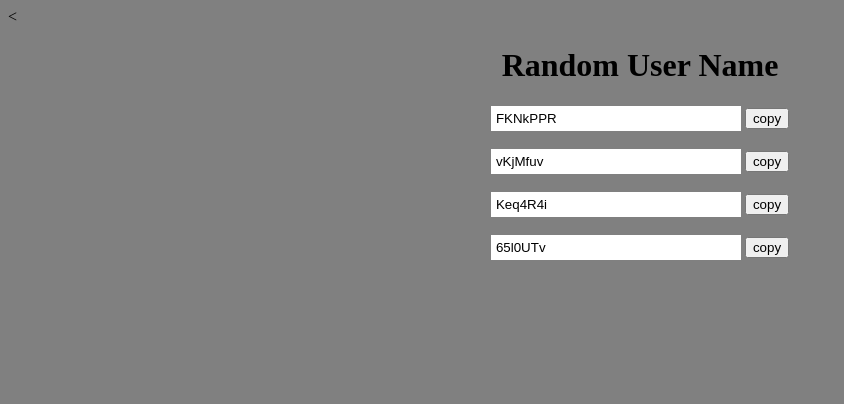
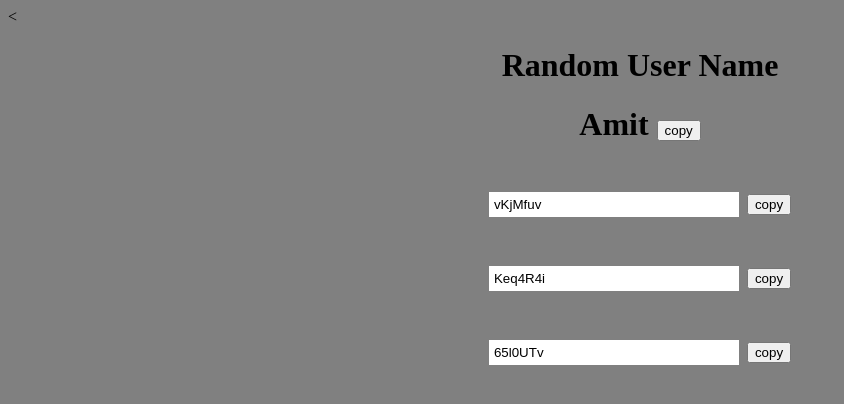
Before and after one commit to Amitoshi/random-username-password-generator, a PHP site: page / in a window 1280 px wide. Shown: the top 404 px of the page, without its empty margins (0-844 px from the left). Run offline with PHP 8.4, Linux system fonts and the light colour scheme.

Commit message:
Update index.php

```diff
--- a/index.php
+++ b/index.php
@@ -15,6 +15,7 @@
         <center>
             <h1>Random User Name </h1>
             <div>
+             <h1>Amit</h1?
     <?php
 for ($s = '', $i = 0, $z = strlen($a = 'ABCDEFGHIJKLMNOPQRSTUVWXYZabcdefghijklmnopqrstuvwxyz0123456789') - 1;$i != 7;$x = rand(0, $z), $s.= $a[$x], $i++);
 echo '<input type="text" name="txt" class="txt" style="border: none; width: 250px;
```
